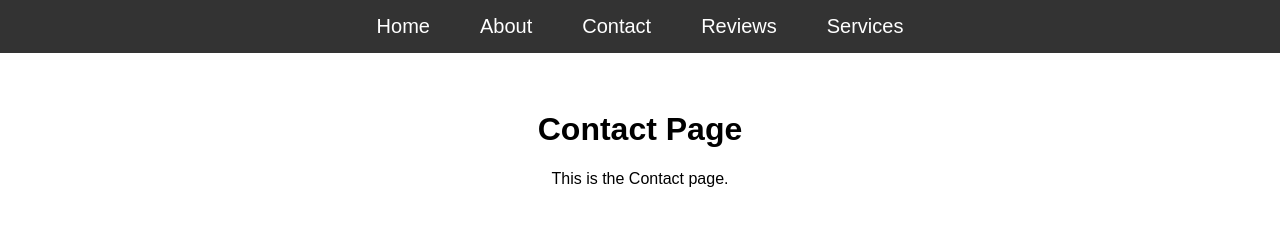
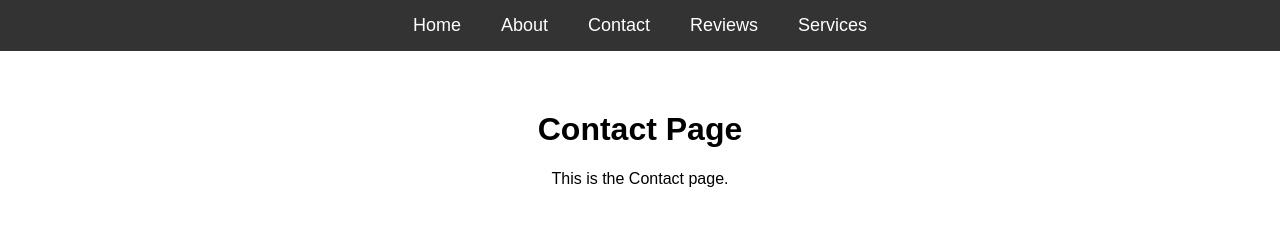
Before and after one commit to Previdant/Samuel, a plain HTML site: page contact.html in a window 1280 px wide. Drawn offline with Linux system fonts and the light colour scheme.

Commit message:
Update contact.html

```diff
--- a/contact.html
+++ b/contact.html
@@ -18,11 +18,12 @@
             width: 100%;
             top: 0;
             z-index: 1000;
+            overflow-x: auto;
         }
         .navbar a {
             display: block;
-            padding: 15px 25px;
-            font-size: 20px;
+            padding: 15px 20px;
+            font-size: 18px;
             color: white;
             text-align: center;
             text-decoration: none;
```
